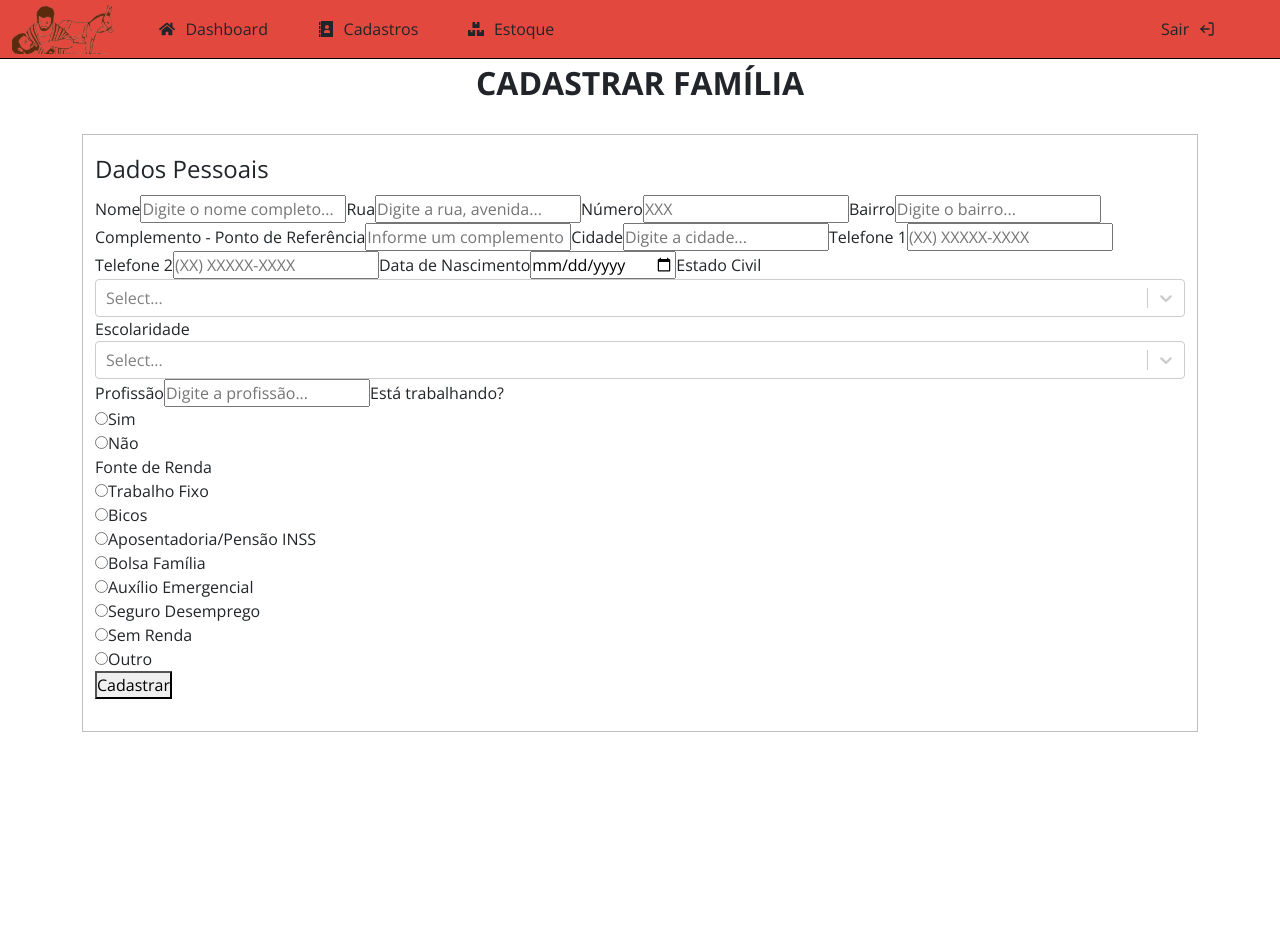
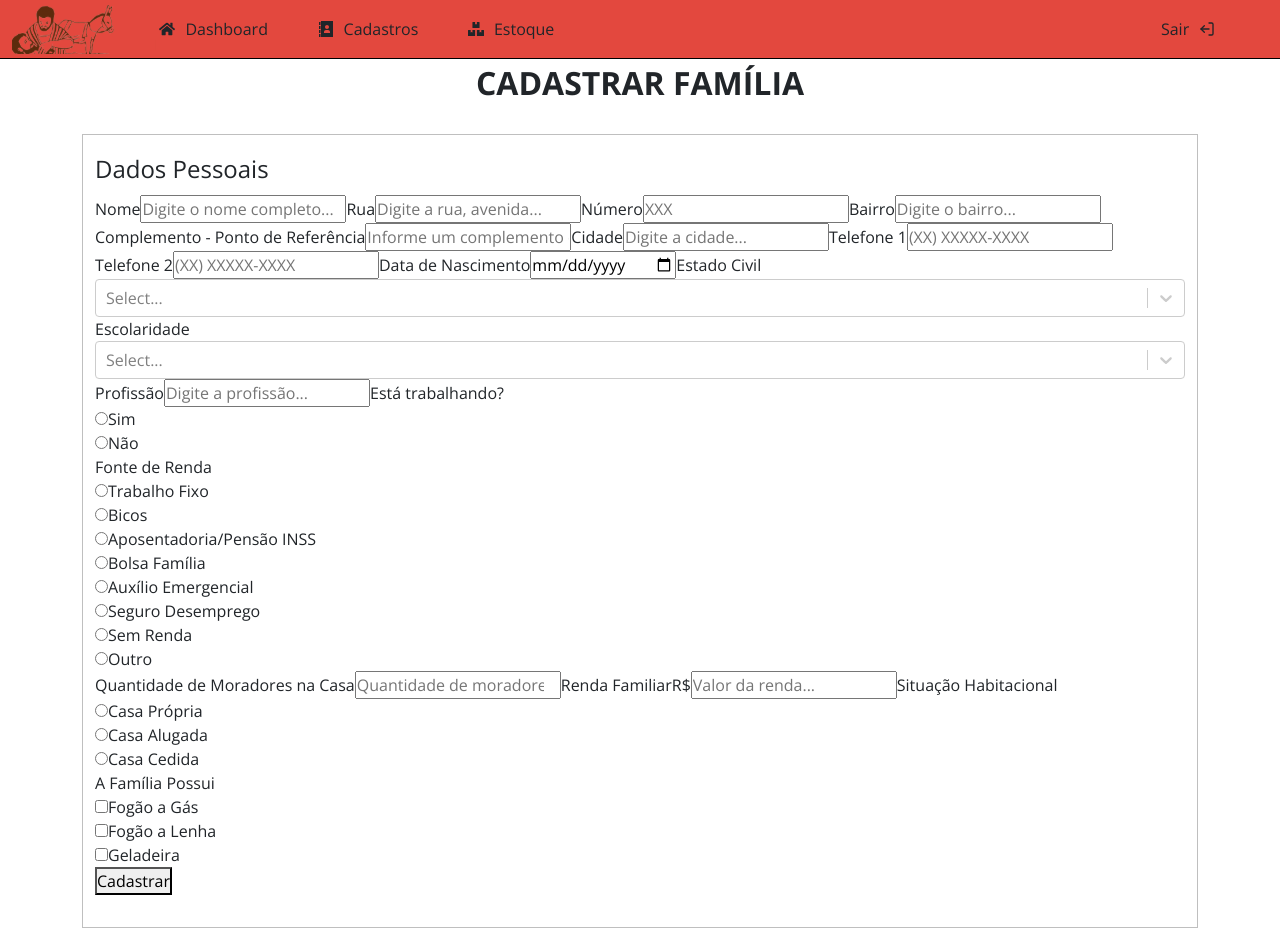
Before and after one commit to FabricioCruzz/Projeto-Bom-Samaritano-v2, a React (Create React App) app: page /cadastros/cadastrar in a window 1280 px wide. Before the commit the page ends 800 px from the top, so only its background shows below. Built offline with nearby package versions, Linux system fonts and the light colour scheme.

Commit message:
CustomCheckbox components criados

```diff
--- a/src/components/cadastros/cadastrarFamilias/CadastroFamilias.js
+++ b/src/components/cadastros/cadastrarFamilias/CadastroFamilias.js
@@ -4,6 +4,7 @@ import { Container } from 'react-bootstrap'
 import { Formik, Field, Form } from 'formik'
 import CustomSelect from '../../customSelect/CustomSelect'
 import CustomRadioButton from '../../customRadioButton/CustomRadioButtons'
+import CustomCheckbox from '../../customCheckbox/CustomCheckbox'
 
 // Exportar de um arquivo separado???
 const optionsMaritalStatus = [
@@ -27,7 +28,7 @@ const optionsIsWorking = [
     { value: 'nao', label: 'Não' },
 ]
 
-const optionsIncome = [
+const optionsSrcIncome = [
     { value: 'trabalho-fixo', label: 'Trabalho Fixo' },
     { value: 'bicos', label: 'Bicos' },
     { value: 'aposentadoria_pensaoinss', label: 'Aposentadoria/Pensão INSS' },
@@ -36,6 +37,18 @@ const optionsIncome = [
     { value: 'seguro-desemprego', label: 'Seguro Desemprego' },
     { value: 'sem-renda', label: 'Sem Renda' },
     { value: 'outro', label: 'Outro' },
+]
+
+const optionsHousingSituation = [
+    { value: 'casa-propria', label: 'Casa Própria' },
+    { value: 'casa-alugada', label: 'Casa Alugada' },
+    { value: 'casa-cedida', label: 'Casa Cedida' },
+]
+
+const optionsAppliances = [
+    { value: 'fogao-gas', label: 'Fogão a Gás' },
+    { value: 'fogao-lenha', label: 'Fogão a Lenha' },
+    { value: 'geladeira', label: 'Geladeira' },
 ]
 
 const CadastroFamilias = () =>{
@@ -59,7 +72,11 @@ const CadastroFamilias = () =>{
                     schoolLevel: '',
                     occupation: '',
                     isWorking: '',
-                    income: '',
+                    srcIncome: '',
+                    numberOfResidents: '',
+                    familyIncome: '',
+                    housingSituation: '',
+                    appliances: [],
 
                 }}
                 onSubmit={values => {
@@ -171,16 +188,55 @@ const CadastroFamilias = () =>{
                                     <label htmlFor="isWorking">Está trabalhando?</label>
                                     <Field
                                     component={ CustomRadioButton }
+                                    id="isWorking"
                                     name="isWorking"
                                     options={ optionsIsWorking }
                                     />
 
-                                    <label htmlFor="income">Fonte de Renda</label>
+                                    <label htmlFor="srcIncome">Fonte de Renda</label>
                                     <Field
                                     component={ CustomRadioButton }
-                                    name="income"
-                                    options={ optionsIncome }
+                                    id="srcIncome"
+                                    name="srcIncome"
+                                    options={ optionsSrcIncome }
                                     />
+
+                                    <label htmlFor="numberOfResidents">Quantidade de Moradores na Casa</label>
+                                    <Field
+                                    type="number"
+                                    id="numberOfResidents"
+                                    name="numberOfResidents"
+                                    placeholder="Quantidade de moradores..."
+                                    />
+
+                                    <label htmlFor="familyIncome">Renda Familiar</label>
+                                    <label htmlFor="familyIncome">
+                                        R$
+                                        <Field
+                                        type="number"
+                                        id="familyIncome"
+                                        name="familyIncome"
+                                        placeholder="Valor da renda..."
+                                        />
+                                    </label>
+
+                                    <label htmlFor="housingSituation">Situação Habitacional</label>
+                                    <Field
+                                    component={ CustomRadioButton }
+                                    id="housingSituation"
+                                    name="housingSituation"
+                                    options={ optionsHousingSituation }
+                                    />
+
+                                    <label htmlFor="appliances">A Família Possui</label>
+                                    <Field
+                                    component={ CustomCheckbox }
+                                    id="appliances"
+                                    name="appliances"
+                                    options={ optionsAppliances }
+                                    />
+
+
 
                                     {/* TODO: Continuar implementando o fomulário */}
 
--- /dev/null
+++ b/src/components/customCheckbox/CheckboxButton.js
@@ -0,0 +1,28 @@
+import React from 'react'
+
+const CheckboxButton = ({ options, name, onChange, onBlur }) => {
+
+  const renderOptions = options.map(option => {
+
+    return (
+      <div key={ option.label }>
+          <input type="checkbox"
+          id={ option.value }
+          name={ name }
+          value={ option.value }
+          onChange={ onChange }
+          onBlur={ onBlur }
+          />
+        <label htmlFor={ option.value }>{ option.label }</label>
+        </div>
+      )
+    })
+
+    return (
+        <div>
+          { renderOptions }
+        </div>
+    )
+}
+
+export default CheckboxButton
--- /dev/null
+++ b/src/components/customCheckbox/CustomCheckbox.js
@@ -0,0 +1,25 @@
+import React from 'react'
+import CheckboxButton from './CheckboxButton'
+
+const CustomCheckbox = ({ options, field, form }) => {
+
+    const handleChange = e => {
+        const { checked, name, value } = e.target
+        return checked
+        ? form.setFieldValue(field.name, [ ...(form.values)[name], value ])
+        : form.setFieldValue(field.name, ((form.values)[name]).filter(v => v !== value))
+
+    }
+
+
+  return (
+    <CheckboxButton
+      options={ options }
+      name={ field.name }
+      onChange={ handleChange }
+      onBlur={ field.onBlur }
+    />
+  )
+}
+
+export default CustomCheckbox
```
